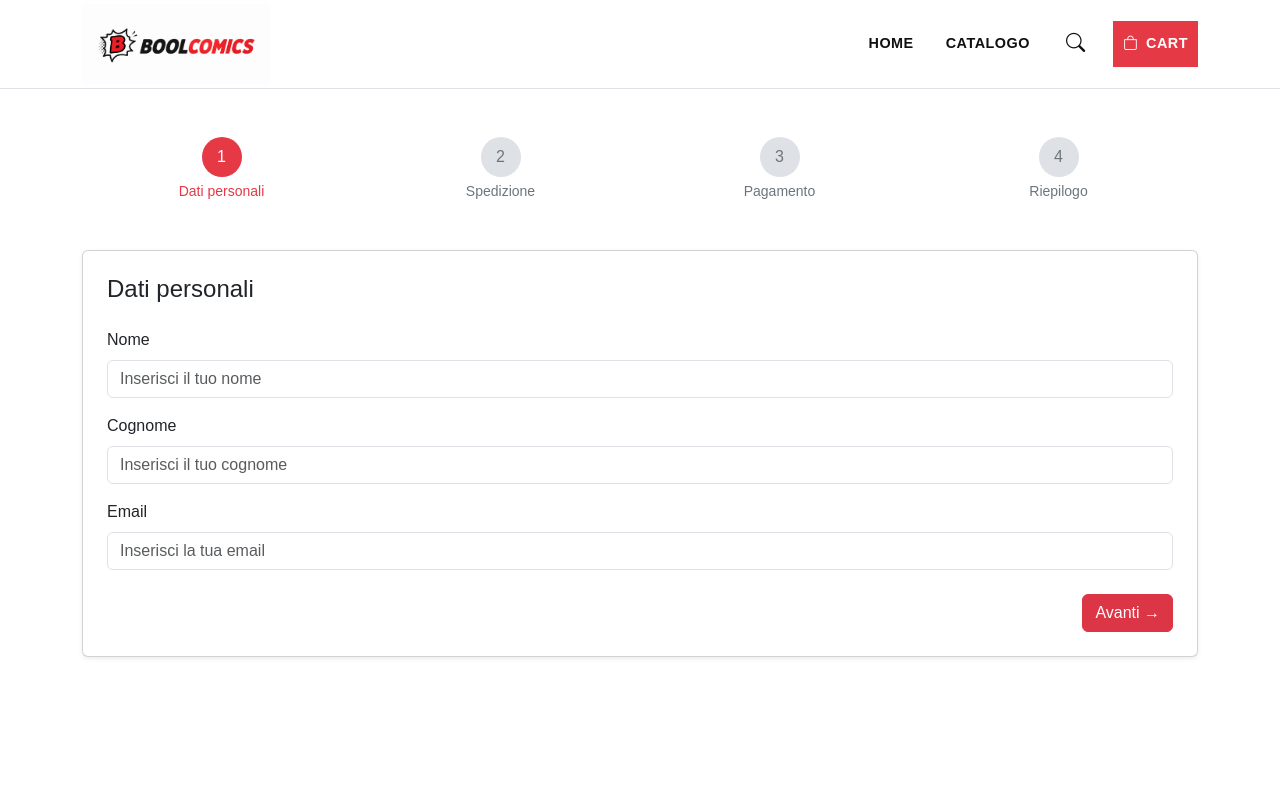
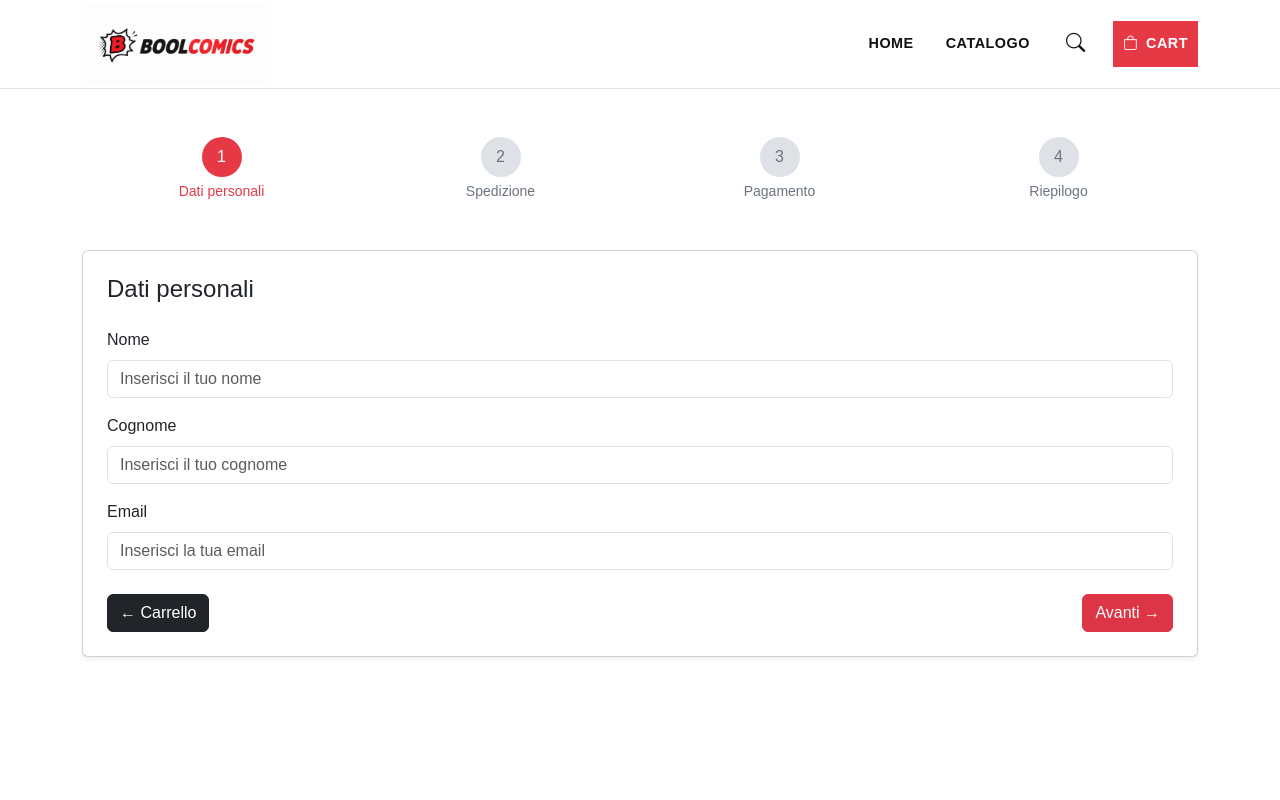
Before and after one commit to carminenicotera/boolcomics-fe, a React (Vite) app: page /checkout in a window 1280 px wide. Shown: the top 800 px of the page. Built offline with nearby package versions, Linux system fonts and the light colour scheme; no server answers.

Commit message:
feat: add back to cart button in StepPersonalData

```diff
--- a/src/components/StepOrderSummary.jsx
+++ b/src/components/StepOrderSummary.jsx
@@ -165,7 +165,7 @@ export default function StepOrderSummary({ formData, handleBack, cart, clearCart
                     {/* Pulsanti */}
                     <div className="d-flex justify-content-between mt-4">
                         <button
-                            className="btn btn-outline-secondary"
+                            className="btn btn-outline-dark"
                             onClick={handleBack}
                         >
                             ← Indietro
--- a/src/components/StepPayment.jsx
+++ b/src/components/StepPayment.jsx
@@ -130,7 +130,7 @@ export default function StepPayment({ formData, handleChange, handleNext, handle
                         <div className="d-flex justify-content-between mt-4">
                             <button
                                 type="button"
-                                className="btn btn-outline-secondary"
+                                className="btn btn-outline-dark"
                                 onClick={handleBack}
                             >
                                 ← Indietro
--- a/src/components/StepPersonalData.jsx
+++ b/src/components/StepPersonalData.jsx
@@ -1,6 +1,10 @@
 import { useState } from 'react';
+import { useNavigate } from 'react-router-dom';
 
 export default function StepPersonalData({ formData, handleChange, handleNext }) {
+
+    // Hook per la navigazione
+    const navigate = useNavigate();
 
     // Stato per gestire errori di validazione
     const [error, setError] = useState('');
@@ -87,7 +91,14 @@ export default function StepPersonalData({ formData, handleChange, handleNext })
                             />
                         </div>
 
-                        <div className="d-flex justify-content-end mt-4">
+                        <div className="d-flex justify-content-between mt-4">
+                            <button
+                                type="button"
+                                className="btn btn-dark"
+                                onClick={() => navigate('/cart')}
+                            >
+                                ← Carrello
+                            </button>
                             <button type="submit" className="btn btn-danger">
                                 Avanti →
                             </button>
--- a/src/components/StepShippingAddress.jsx
+++ b/src/components/StepShippingAddress.jsx
@@ -147,7 +147,7 @@ export default function StepShippingAddress({ formData, handleChange, handleNext
                         <div className="d-flex justify-content-between mt-4">
                             <button
                                 type="button"
-                                className="btn btn-outline-secondary"
+                                className="btn btn-outline-dark"
                                 onClick={handleBack}
                             >
                                 ← Indietro
```
